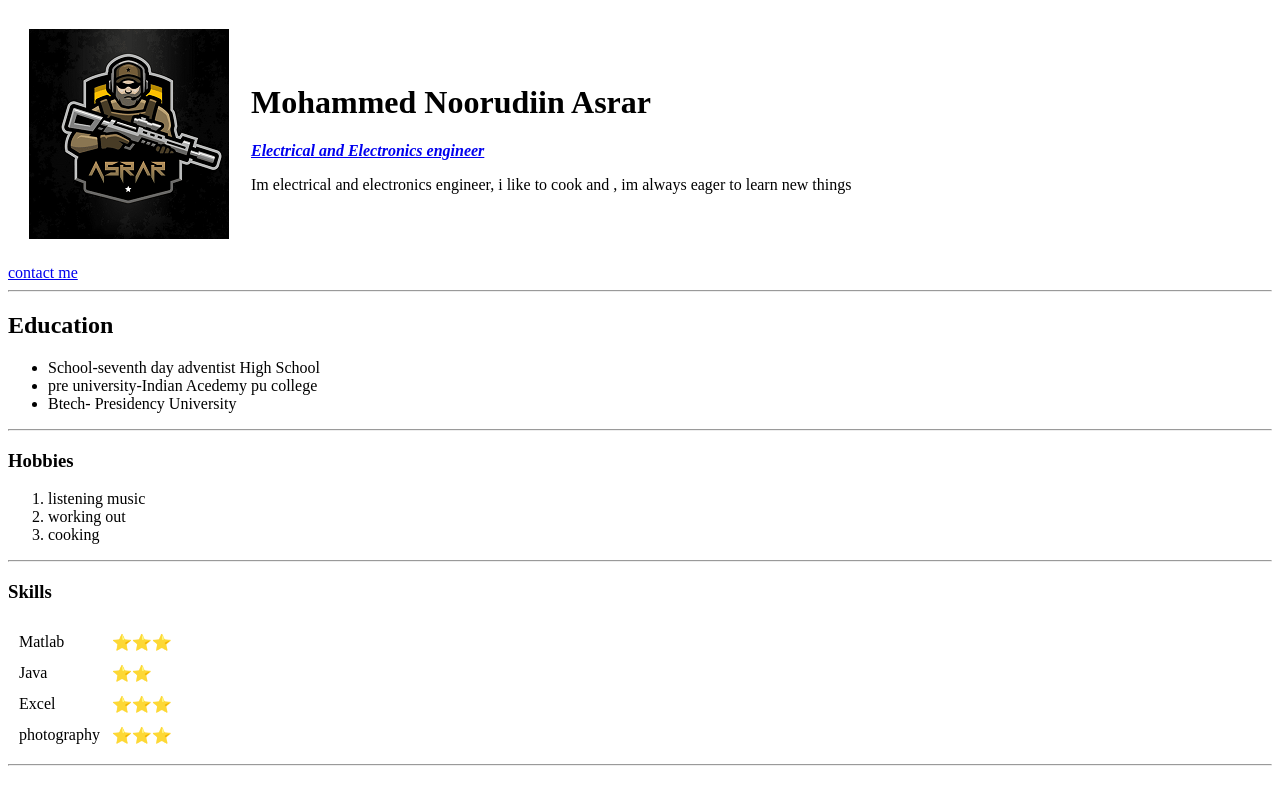
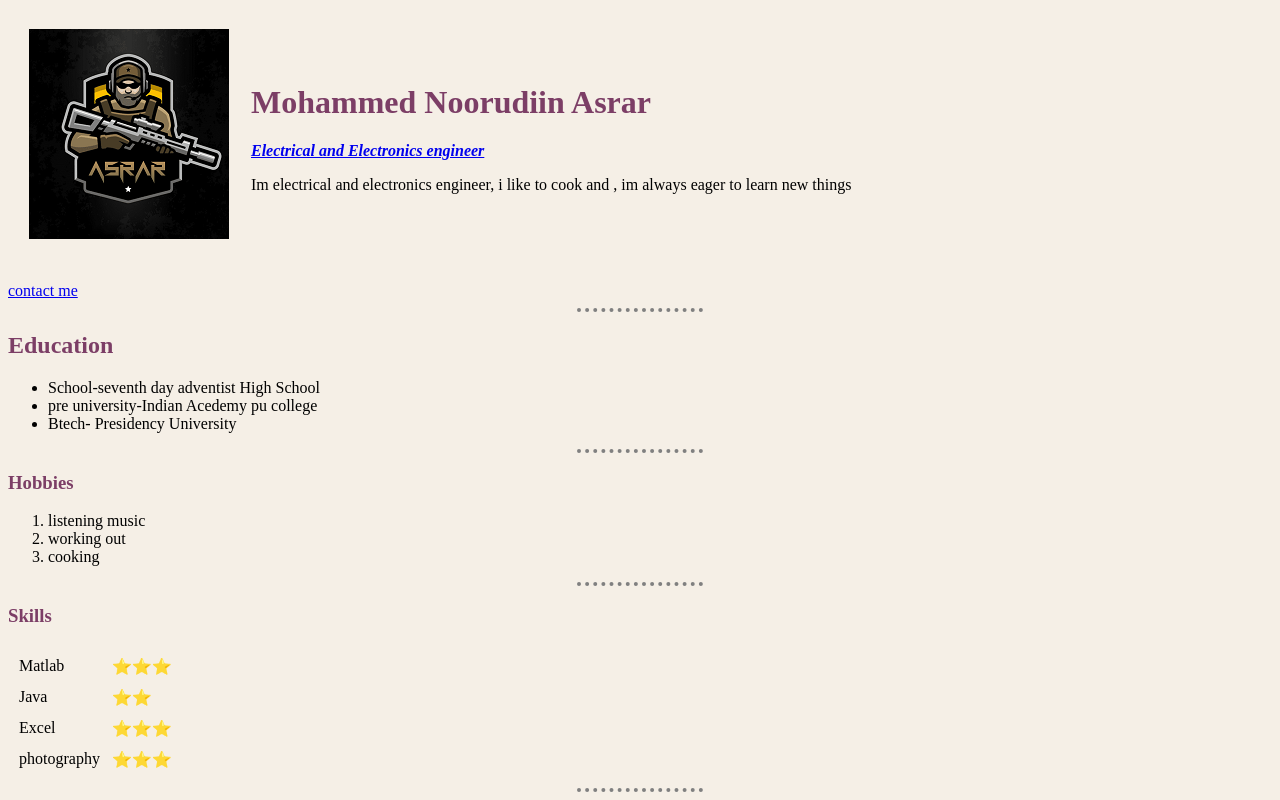
Before and after one commit to Asrar2244/cv1, a plain HTML site: page index.html in a window 1280 px wide. Drawn offline with Linux system fonts and the light colour scheme.

Commit message:
Add files via upload

```diff
--- /dev/null
+++ b/css/styles.css
@@ -0,0 +1,20 @@
+body {
+  background-color: #F5EFE6;
+}
+hr{
+  background-color:#F5EFE6;
+  border-style: dotted none none none;
+  border-color: grey;
+  border-width: 4px;
+  width: 10%;
+}
+h1{
+ color: #7C3E66;
+  font-family: ":Cursive";
+}
+h2{
+  color: #7C3E66;
+}
+  h3{
+    color: #7C3E66;
+  }
--- a/index.html
+++ b/index.html
@@ -4,19 +4,19 @@
 <head>
 <meta charset="utf-8">
 <title>Asrar's personal sites</title>
+<link rel="stylesheet" href="css/styles.css">
 </head>
-
 <body>
 <table cellspacing="20">
   <tr>
-      <td><img src="Asrar.png" alt="Asrar profile picture"></td>
+    <td><img  src="Asrar.png" alt="Asrar profile picture"></td>
     <td>  <h1>Mohammed Noorudiin Asrar</h1>
       <p><em><strong><a href="https://www.bing.com/ck/a?!&&p=887368c1a916f912JmltdHM9MTY2NDQ5NjAwMCZpZ3VpZD0wOWE3YjA5Mi03MGMyLTZhMjQtMjU3Yi1hMWQ0NzE2ZjZiZTQmaW5zaWQ9NTIwOA&ptn=3&hsh=3&fclid=09a7b092-70c2-6a24-257b-a1d4716f6be4&psq=electrical+and+electronics+engineering&u=a1aHR0cHM6Ly93d3cuY2FyZWVyczM2MC5jb20vY291cnNlcy9lbGVjdHJpY2FsLWFuZC1lbGVjdHJvbmljcy1lbmdpbmVlcmluZy1jb3Vyc2U&ntb=1">Electrical and Electronics engineer</a></strong></em></p>
       <p>Im electrical and electronics engineer, i like to cook and , im always eager to learn new things </p></td>
   </tr>
 </table>
+<br>
   <a href="contact.html">contact me</a>
-  <br>
 <hr>
 <h2>Education</h2>
 <p>
```
Also changed, not shown: contact.html (+4 -3 lines). Lines whose indentation alone changed are shown as unchanged.
